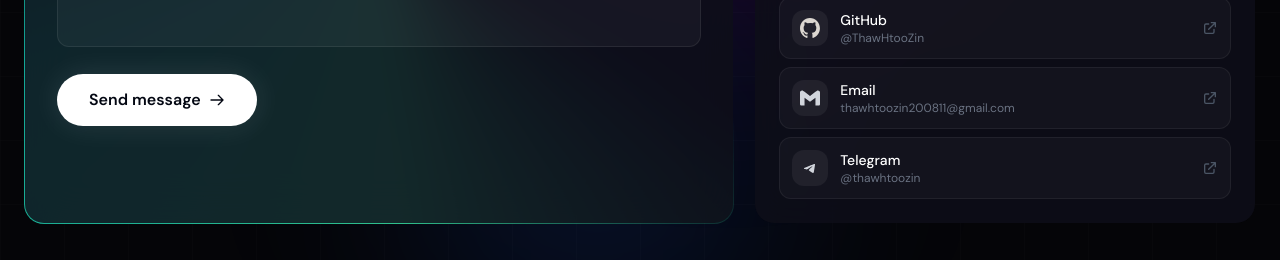
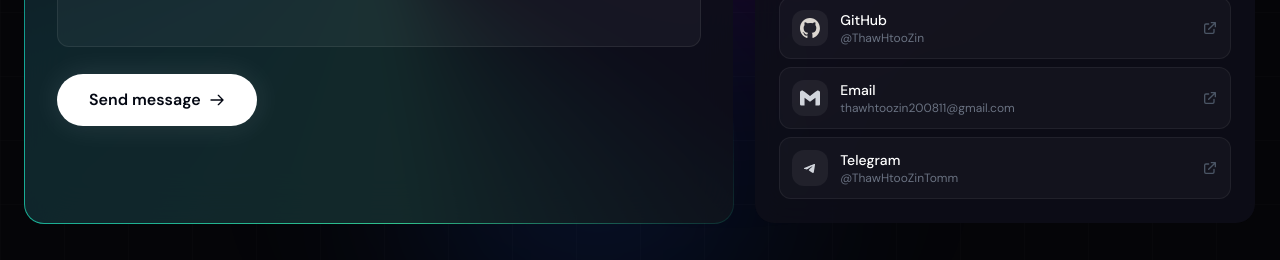
Before and after one commit to ThawHtooZin/my_portfolio, a React (Vite) app: page / in a window 1280 px wide. Shown: the part 4694-4954 px from the top of the page. Built offline with nearby package versions, Linux system fonts and the light colour scheme.

Commit message:
telegram name change

```diff
--- a/src/components/contact.jsx
+++ b/src/components/contact.jsx
@@ -54,7 +54,7 @@ const socialLinks = [
   },
   {
     name: 'Telegram',
-    handle: '@thawhtoozin',
+    handle: '@ThawHtooZinTomm',
     url: 'https://t.me/thawhtoozin',
     icon: (
       <svg className="w-5 h-5" viewBox="0 0 20 20" fill="currentColor">
```
